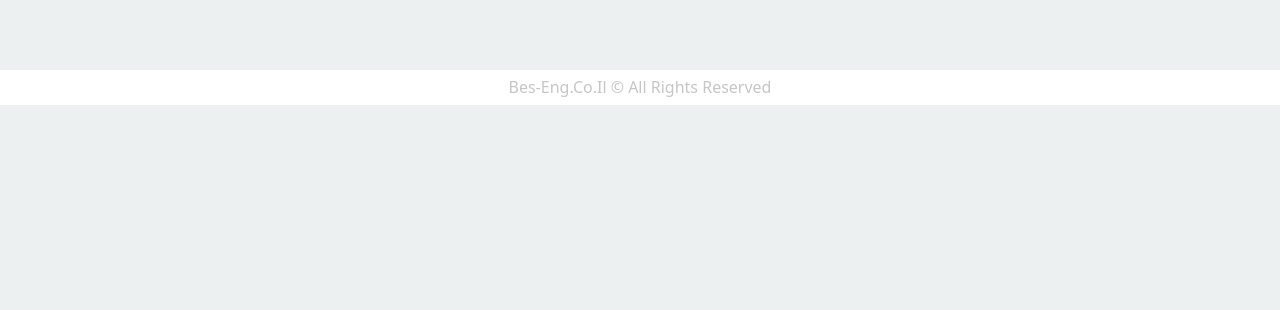
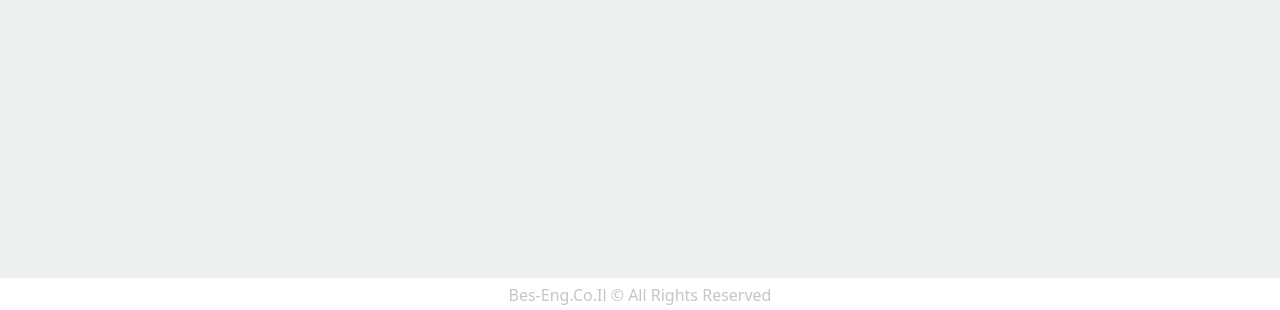
Before and after one commit to ababen1/BES-Calc, a React (Create React App) app in the folder frontend/: page / in a window 1280 px wide. Shown: the part 626-936 px from the top of the page. Before the commit the page ends 800 px from the top, so only its background shows below. Built offline with nearby package versions, Linux system fonts and the light colour scheme; no server answers.

Commit message:
fixed footer placement

```diff
--- a/frontend/src/components/HeaderFooter.scss
+++ b/frontend/src/components/HeaderFooter.scss
@@ -58,7 +58,7 @@
     bottom: 0;
     width: 100%;
     height: 35px;
-    margin-top: 2rem;
+    margin-top: 15rem;
     text-transform: capitalize;
     display: flex;
     justify-content: center;
```
